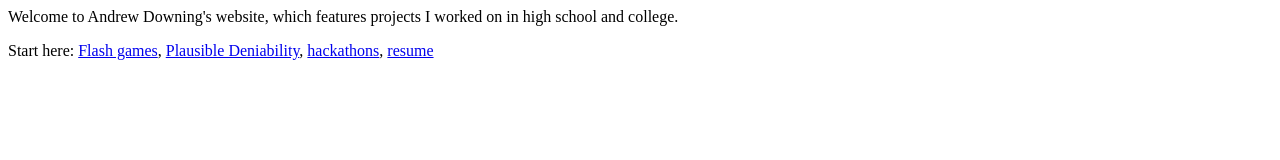
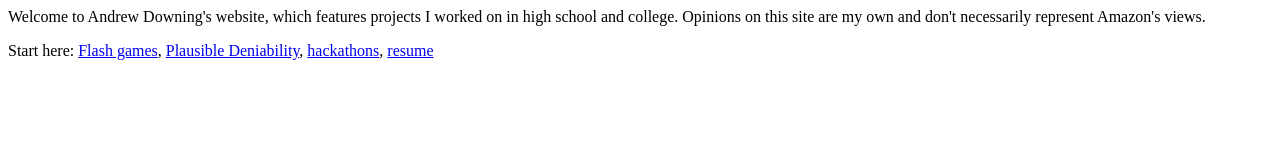
Before and after one commit to ad510/website, a plain HTML site: page in/index.htm in a window 1280 px wide. Drawn offline with Linux system fonts and the light colour scheme.

Commit message:
amazon disclaimer

```diff
--- a/in/index.htm
+++ b/in/index.htm
@@ -1,4 +1,4 @@
-<div>Welcome to Andrew Downing's website, which features projects I worked on in high school and college.</div>
+<div>Welcome to Andrew Downing's website, which features projects I worked on in high school and college. Opinions on this site are my own and don't necessarily represent Amazon's views.</div>
 <p><span class="h2">Start here:</span>
 <a href="flash.htm">Flash games</a>,
 <a href="pd.htm">Plausible Deniability</a>,
```
